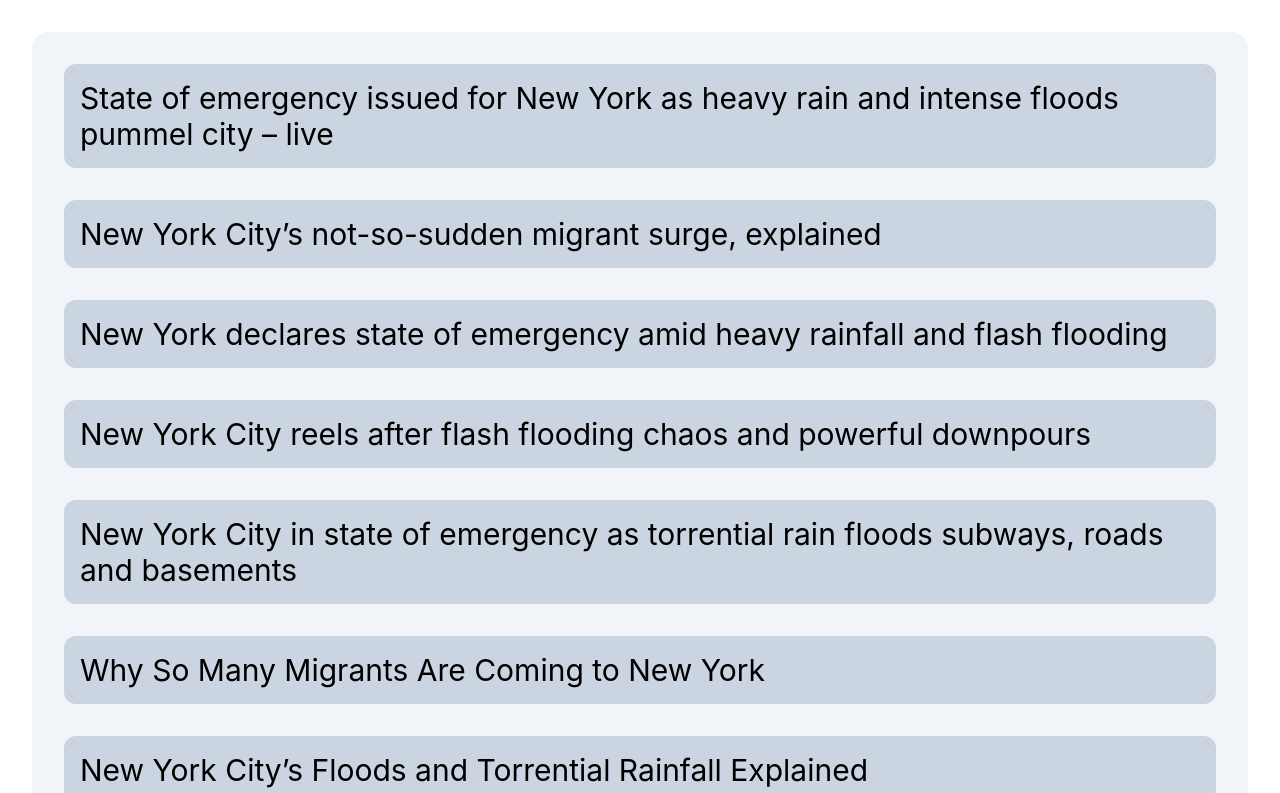
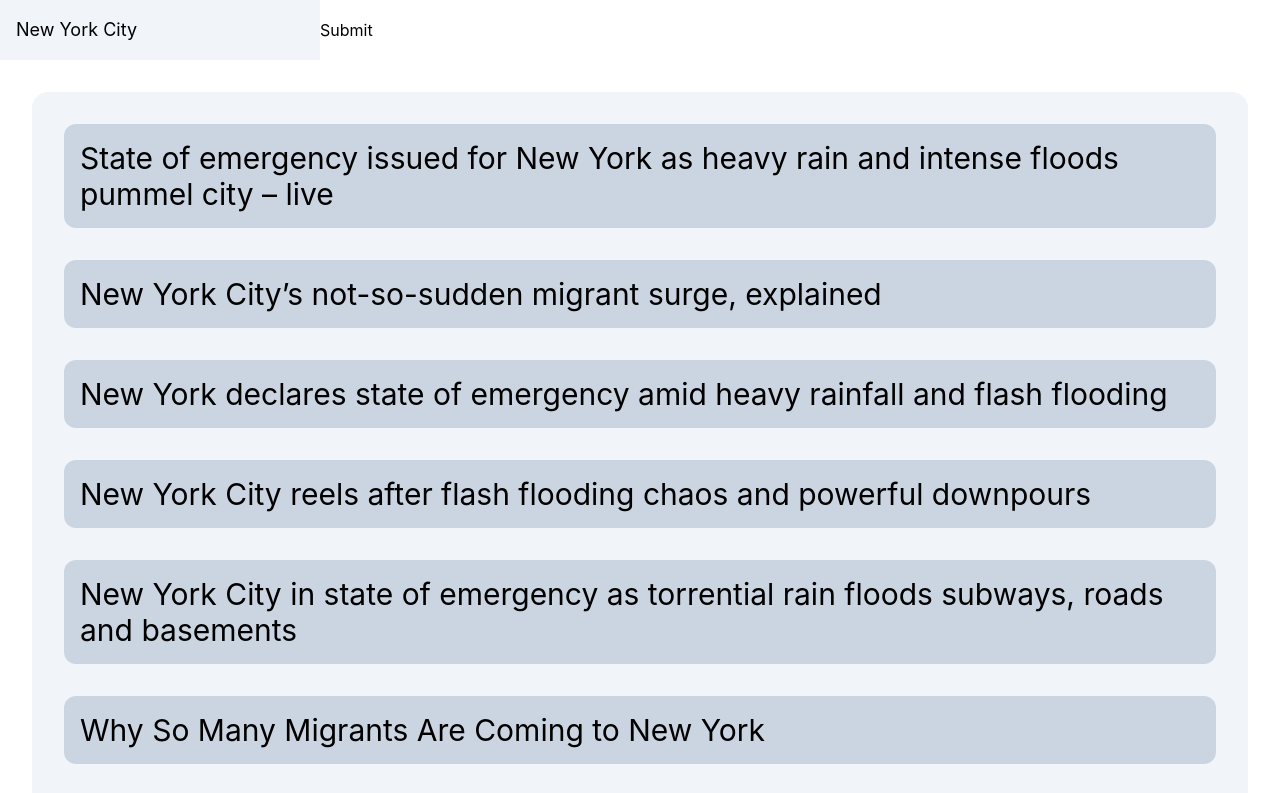
Before and after one commit to merryvj/bento-search, a React (Create React App) app in the folder client/: page / in a window 1280 px wide. Shown: the top 793 px of the page. Built offline with nearby package versions, Linux system fonts and the light colour scheme; no server answers.

Commit message:
locale input component

```diff
--- a/client/src/App.tsx
+++ b/client/src/App.tsx
@@ -1,6 +1,7 @@
 import React, { useEffect, useState } from 'react';
 import Summary from './components/Summary';
 import Article from './components/Article';
+import LocaleInput from './components/LocaleInput';
 
 interface ApiResponse {
   title: string;
@@ -101,7 +102,7 @@
 ];
 function App() {
   // const [data, setData] = useState<ApiResponse[]>([]);
-
+  const [locale, setLocale] = useState<string>("New York City");
   const [summary, setSummary] = useState<string>("");
 
   // useEffect(() => {
@@ -119,6 +120,7 @@
 
   return (
     <div className="App">
+      <LocaleInput onSubmit={(locale) => setLocale(locale)}/>
       <Summary summary={summary}>
         {data.map((item: ApiResponse) => (
           <Article key={item.id} title={item.title}/>
--- /dev/null
+++ b/client/src/components/LocaleInput.tsx
@@ -0,0 +1,29 @@
+import React, { useState, ChangeEvent, FormEvent } from 'react';
+
+interface LocaleInputProps {
+  onSubmit: (locale: string) => void;
+}
+
+const LocaleInput: React.FC<LocaleInputProps> = ({ onSubmit }) => {
+  const [locale, setLocale] = useState("New York City");
+
+  const handleInputChange = (e: ChangeEvent<HTMLInputElement>) => {
+    setLocale(e.target.value);
+  };
+
+  const handleSubmit = (e: FormEvent<HTMLFormElement>) => {
+    e.preventDefault();
+    onSubmit(locale);
+  };
+
+  return (
+    <form onSubmit={handleSubmit}>
+      <input type="text" value={locale} onChange={handleInputChange}
+      className="p-4 bg-slate-100 text-lg"
+      />
+      <button type="submit">Submit</button>
+    </form>
+  );
+};
+
+export default LocaleInput;
```
